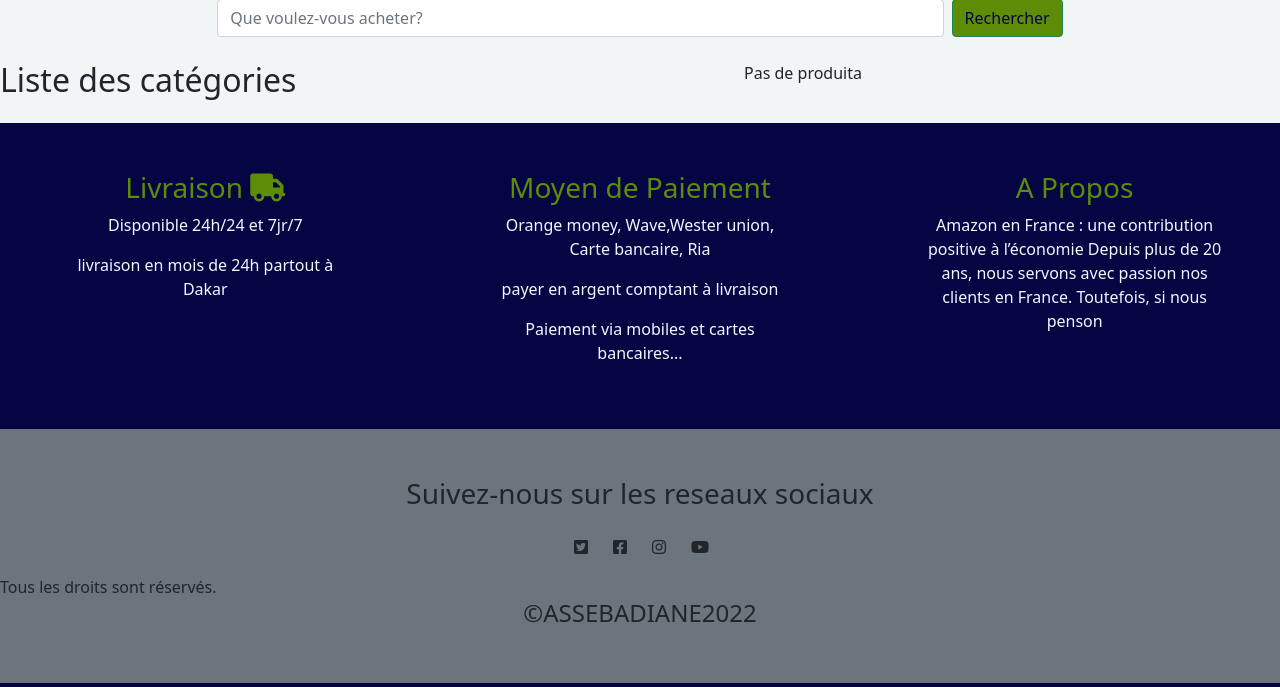
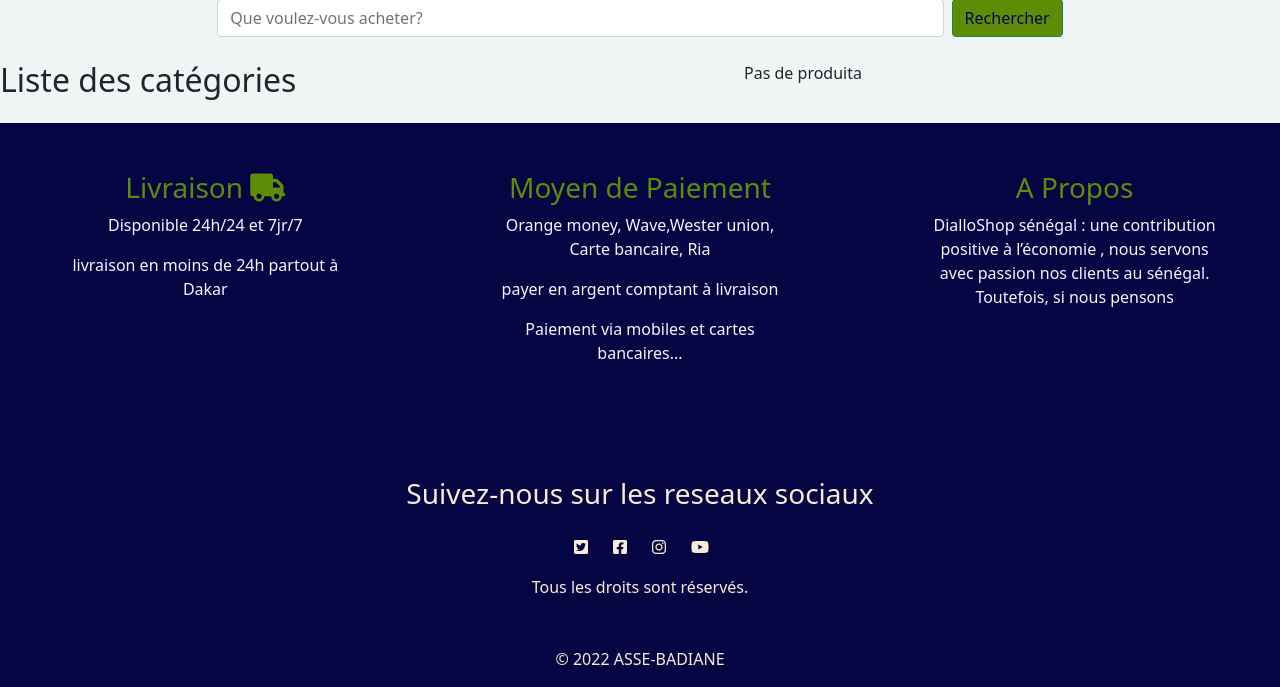
Before and after one commit to Bonde98/Ecommerce-suite_pd_10, a Django app: template Bonde/templates/shop/product_list.html in a window 1280 px wide. Shown: the part 283-970 px from the top of the page. Run offline with Django 4.2, Linux system fonts and the light colour scheme; the template is opened without the code that fills it, so the values that code supplies are empty.

Commit message:
Travaille dernère semaine du mois d'Aout

```diff
--- a/Bonde/templates/_base.html
+++ b/Bonde/templates/_base.html
@@ -113,7 +113,7 @@
       <div class="col-md-3 container-fluid text-center">
         <h3>Livraison  <i class="fa-solid fa-truck"></i></h3>
          <p class="p"> Disponible 24h/24 et 7jr/7 </p>
-        <p class="p">livraison en mois de 24h partout à Dakar </p>
+        <p class="p">livraison en moins de 24h partout à Dakar </p>
 
       </div>
       <div class="col-md-3 container-fluid text-center">
@@ -124,12 +124,12 @@
       </div>
       <div class="col-md-3 container-fluid text-center">
         <h3>A Propos</h3>
-        <p class="p">Amazon en France : une contribution positive à l’économie
-          Depuis plus de 20 ans, nous servons avec passion nos clients en France. Toutefois, si nous penson</p>
+        <p class="p">DialloShop sénégal : une contribution positive à l’économie
+          , nous servons avec passion nos clients au sénégal. Toutefois, si nous pensons</p>
       </div>
 
     </div>
-    <div class="d-flex flex-column bg-secondary py-5">
+    <div class="d-flex flex-column  container-fluid py-5" style="background-color:rgb(5, 5, 68);color:antiquewhite">
         <div class="text-center"> <h3>Suivez-nous sur les reseaux sociaux</h3></div>
         <div class="d-flex justify-content-center ">
           <div class="row py-3">
@@ -139,9 +139,16 @@
             <div class="col-3"><i class="fa-brands fa-youtube"></i></div>
           </div>
         </div>
-        <div class="">  Tous les droits sont réservés.</div>
-        <div>
-          <h4 class=" text-center">&copy;ASSEBADIANE2022</h4>
+        <div class="text-center">Tous les droits sont réservés.</div>
+      </div>
+
+      <div class="footer-bottom" style="background-color:rgb(5, 5, 68);color:antiquewhite">
+        <div class="container">
+          <div class="row align-items-center">
+            <div class="col-lg-12 col-md-12 text-center">
+              <p> &COPY; 2022 ASSE-BADIANE </p>
+            </div>
+          </div>
         </div>
       </div>
       <script src="https://cdn.jsdelivr.net/npm/bootstrap@5.0.2/dist/js/bootstrap.bundle.min.js" integrity="sha384-MrcW6ZMFYlzcLA8Nl+NtUVF0sA7MsXsP1UyJoMp4YLEuNSfAP+JcXn/tWtIaxVXM" crossorigin="anonymous"></script>
--- a/Bonde/templates/cart/cart_detail.html
+++ b/Bonde/templates/cart/cart_detail.html
@@ -51,7 +51,7 @@
         </td>
         <td>
           <h4 style="color: rgb(93, 140, 6);">
-            {{ item.price }}
+            {{ item.total_price }}
           </h4>
         </td>
       </tr>
--- a/Bonde/templates/index.html
+++ b/Bonde/templates/index.html
@@ -12,6 +12,7 @@
     {% include "partials/product-card.html" %}
     {% endfor %}
 
+
     {% else %}
 
     <p class="text-center">Pas de produits</p>
--- a/Bonde/templates/shop/product_list.html
+++ b/Bonde/templates/shop/product_list.html
@@ -8,7 +8,7 @@
     <div class="col-md-8 mx-auto mb-4">
       <form class="d-flex">
         <input class="form-control me-2" type="search" placeholder="Que voulez-vous acheter?" aria-label="Search"
-          name="A">
+          name="q">
         <button class="btn btn-outline-success" type="submit">Rechercher</button>
       </form>
     </div>
@@ -21,7 +21,7 @@
       <ul class="list-group">
         {% for category in categories %}
         <li class="list-group-item">
-          <a href="#">{{ category.name }}</a>
+          <a href="" name="a">{{ category.name }} </a>
         </li>
         {% endfor %}
       </ul>
--- a/order/models.py
+++ b/order/models.py
@@ -6,7 +6,7 @@ from shop.models import Product
 
 class Order(models.Model):
     full_name = models.CharField(max_length=150)
-    email = models.EmailField()
+    #email = models.EmailField()
     phone = models.CharField(max_length=9)
     address = models.CharField(max_length=60)
     paid = models.BooleanField(default=False)
```
Also changed, not shown: Bonde/settings.py (+14 -0 lines), Bonde/templates/partials/product-card.html (+7 -0 lines), order/forms.py (+5 -6 lines), shop/views.py (+16 -6 lines), order/migrations/0002_remove_order_email.py (added).
